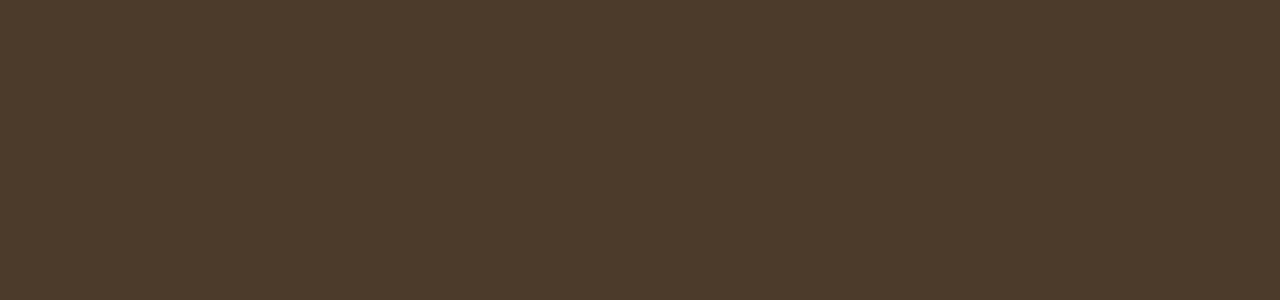
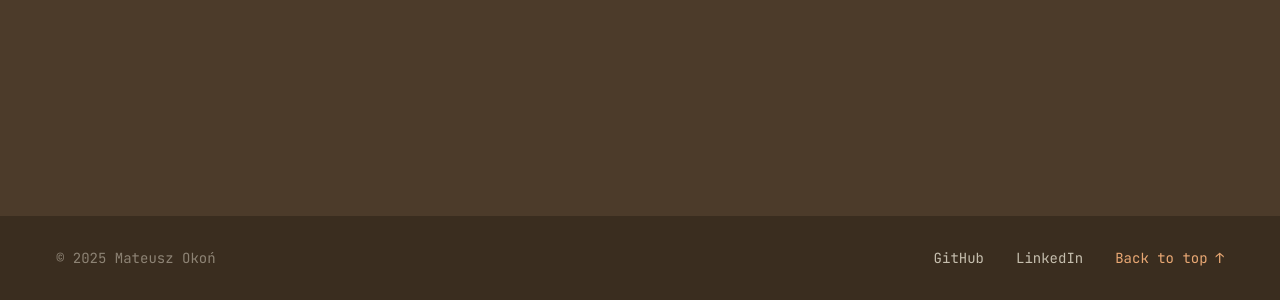
Before and after one commit to matokon/portfolio-website, a Next.js app: page /en in a window 1280 px wide. Shown: the part 6187-6487 px from the top of the page. Before the commit the page ends 6403 px from the top, so only its background shows below. Built offline with nearby package versions, Linux system fonts and the light colour scheme.

Commit message:
feat: add footer

```diff
--- a/src/app/[lang]/layout.tsx
+++ b/src/app/[lang]/layout.tsx
@@ -5,6 +5,7 @@ import { notFound } from "next/navigation";
 import "../globals.css";
 import SmoothScroll from "@/components/SmoothScroll";
 import Navbar from "@/components/Navbar";
+import Footer from "@/components/Footer";
 import { getDictionary, isLocale, locales } from "@/lib/i18n";
 
 const geistSans = Geist({
@@ -60,6 +61,7 @@ export default async function RootLayout({
         <SmoothScroll>
           <Navbar lang={lang} dict={dict} />
           {children}
+          <Footer dict={dict} />
         </SmoothScroll>
       </body>
     </html>
--- a/src/app/globals.css
+++ b/src/app/globals.css
@@ -20,6 +20,7 @@
   --color-dark-background: var(--dark-background);
   --color-bright-background: var(--bright-background);
   --color-nav: var(--nav);
+  --color-footer: var(--footer);
   --color-muted: var(--muted);
   --color-bright-muted: var(--bright-muted);
   --color-line: var(--line);
--- /dev/null
+++ b/src/components/Footer.tsx
@@ -0,0 +1,51 @@
+"use client";
+
+import { useLenis } from "lenis/react";
+import type { Dictionary } from "@/lib/i18n";
+
+export default function Footer({ dict }: { dict: Dictionary }) {
+  const lenis = useLenis();
+  const year = new Date().getFullYear();
+
+  return (
+    <footer className="bg-footer px-6 py-8 lg:px-14">
+      <div className="flex flex-col items-center gap-6 font-mono text-sm sm:flex-row sm:justify-between">
+        <p className="text-bright-muted/60">© {year} Mateusz Okoń</p>
+
+        <div className="flex items-center gap-8">
+          <a
+            href="https://github.com/matokon"
+            target="_blank"
+            rel="noopener noreferrer"
+            className="text-bright-muted transition-colors hover:text-bright-background"
+          >
+            GitHub
+          </a>
+
+          <a
+            href="https://www.linkedin.com/in/mateusz-oko%C5%84-2458a6332/"
+            target="_blank"
+            rel="noopener noreferrer"
+            className="text-bright-muted transition-colors hover:text-bright-background"
+          >
+            LinkedIn
+          </a>
+
+          <button
+            type="button"
+            onClick={() => lenis?.scrollTo(0)}
+            className="group flex items-center gap-2 text-accent-bright transition-colors hover:text-bright-background"
+          >
+            {dict.footer.backToTop}
+            <span
+              aria-hidden
+              className="transition-transform duration-200 group-hover:-translate-y-1"
+            >
+              ↑
+            </span>
+          </button>
+        </div>
+      </div>
+    </footer>
+  );
+}
--- a/src/components/sections/Stack.tsx
+++ b/src/components/sections/Stack.tsx
@@ -28,7 +28,7 @@ const technologies = [
 
 const terminalRows = [
   { key: "languages", value: "TypeScript JavaScript Ruby C" },
-  { key: "frontend", value: "React Next.js Tailwind CSS" },
+  { key: "frontend", value: "React Next.js Tailwind" },
   { key: "mobile", value: "React Native Expo" },
   { key: "backend", value: "Ruby on Rails" },
 ] as const;
--- a/src/dictionaries/en.json
+++ b/src/dictionaries/en.json
@@ -91,6 +91,9 @@
     "recommendations": "Recommendations",
     "contact": "Contact"
   },
+  "footer": {
+    "backToTop": "Back to top"
+  },
   "a11y": {
     "openMenu": "Open menu",
     "closeMenu": "Close menu",
--- a/src/dictionaries/pl.json
+++ b/src/dictionaries/pl.json
@@ -91,6 +91,9 @@
     "recommendations": "Rekomendacje",
     "contact": "Kontakt"
   },
+  "footer": {
+    "backToTop": "Na górę"
+  },
   "a11y": {
     "openMenu": "Otwórz menu",
     "closeMenu": "Zamknij menu",
```
